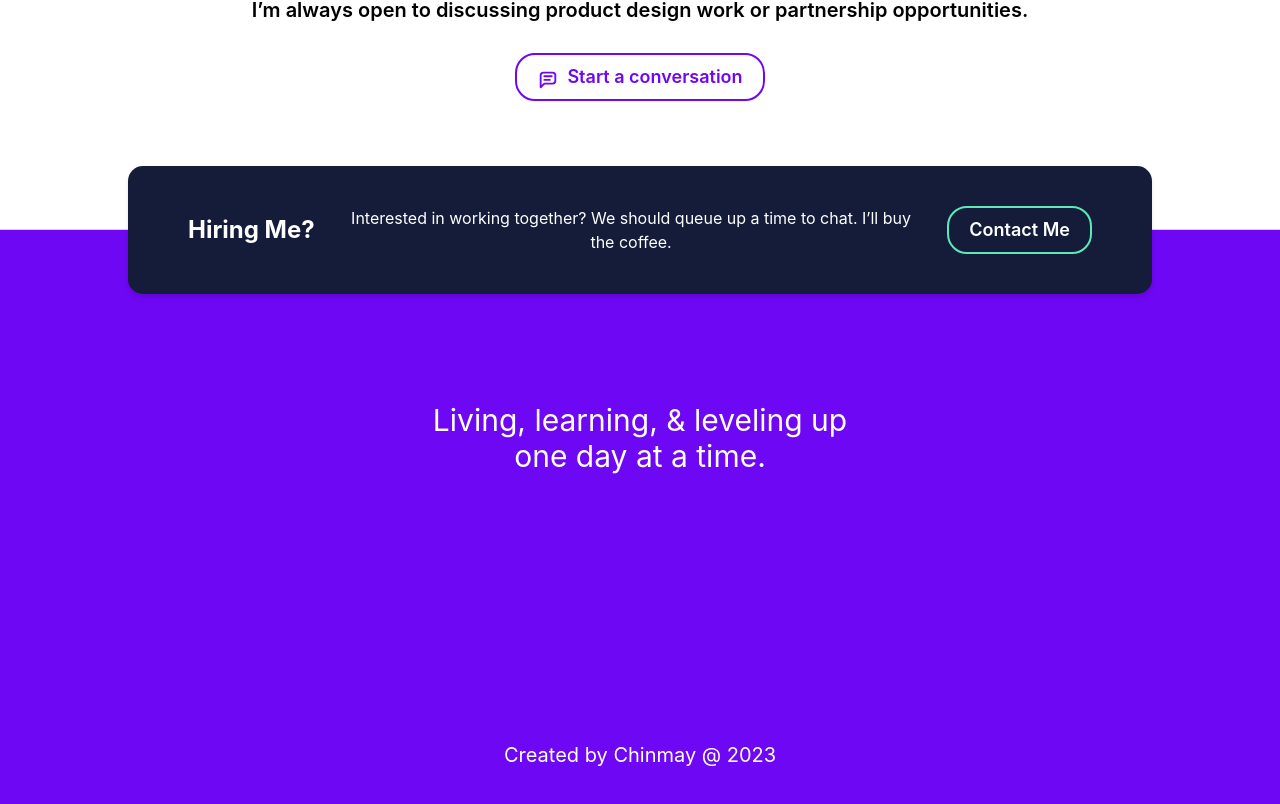
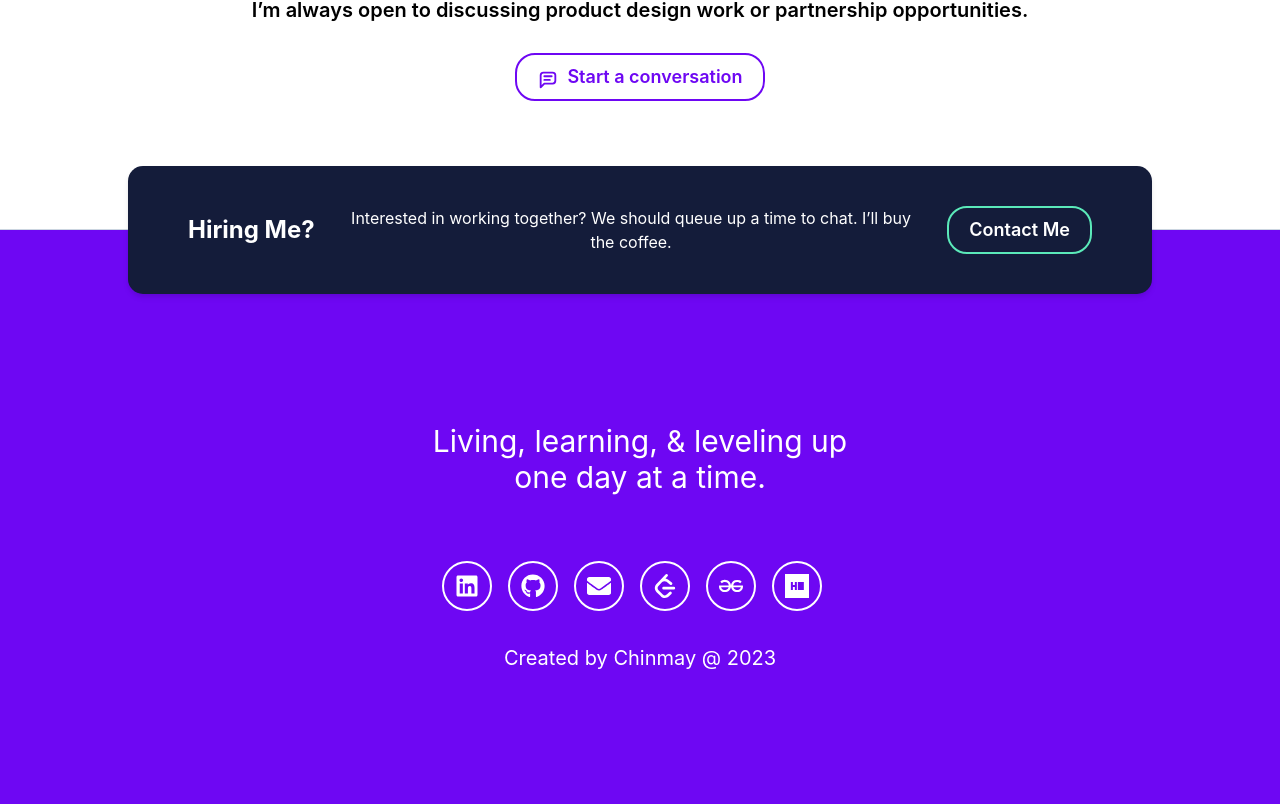
Before and after one commit to Chinmay2660/Portfolio, a React (Create React App) app: page / in a window 1280 px wide. Shown: the part 4116-4920 px from the top of the page. Built offline with nearby package versions, Linux system fonts and the light colour scheme.

Commit message:
Added social media icons in footer

```diff
--- a/src/Components/Footer/Footer.jsx
+++ b/src/Components/Footer/Footer.jsx
@@ -1,5 +1,27 @@
 import React from 'react';
 import { Box, Text } from '@chakra-ui/react';
+import { FaLinkedin, FaGithub, FaEnvelope } from 'react-icons/fa';
+import { SiGeeksforgeeks, SiHackerrank, SiLeetcode } from "react-icons/si";
+
+const iconStyle = {
+    display: 'inline-flex',
+    alignItems: 'center',
+    justifyContent: 'center',
+    width: '50px',
+    height: '50px',
+    borderRadius: '50%',
+    marginRight: '1rem',
+    backgroundColor: '#6e07f3',
+    border: '2px solid white',
+    color: 'white',
+    fontSize: '24px',
+    transition: 'background-color 0.3s ease, color 0.3s ease',
+    textDecoration: 'none',
+    ":hover": {
+        backgroundColor: 'white',
+        color: '#6e07f3',
+    }
+}
 
 const Footer = () => {
     return (
@@ -11,13 +33,22 @@ const Footer = () => {
             position="relative"
             backgroundColor="#6e07f3"
             color="#ffffff"
-            height="612px"
+            height={{ base: 'auto', md: '612px' }}
+            padding={{ base: '-60px', md: '0' }}
         >
-            <Box width="820px" height="500px" display="flex" flexDirection="column" justifyContent="center" marginTop="100px">
-                <Text fontSize="3xl" paddingY="2" lineHeight="1.2" >
+            <Box width="820px" height="500px" display="flex" flexDirection="column" justifyContent="center" marginTop={{ base: '2.5rem', md: '1.5rem' }} marginBottom={{base: '0', md: '0', lg: '0', xl: '0'}}>
+            <Text fontSize={{ base: '2xl', md: '3xl' }} paddingY="2" lineHeight="1.2" >
                     Living, learning, & leveling up <br /> one day at a time.
                 </Text>
-                <Text fontSize="xl" paddingY="2" marginTop="250px">
+                <Box fontSize="xl" paddingY="2" marginTop="50px" display="flex" justifyContent="center">
+                    <a href="https://www.linkedin.com/in/chinmay2660/" target="_blank" rel="noopener noreferrer" style={iconStyle}><FaLinkedin /></a>
+                    <a href="https://github.com/Chinmay2660" target="_blank" rel="noopener noreferrer" style={iconStyle}><FaGithub /></a>
+                    <a href="mailto:bhoirchinmay2014@gmail.com" style={iconStyle}><FaEnvelope /></a>
+                    <a href="https://leetcode.com/Chinmay2660/" target="_blank" rel="noopener noreferrer" style={iconStyle}><SiLeetcode /></a>
+                    <a href="https://auth.geeksforgeeks.org/user/chinmay2660" target="_blank" rel="noopener noreferrer" style={iconStyle}><SiGeeksforgeeks /></a>
+                    <a href="https://www.hackerrank.com/profile/Chinmay2660" target="_blank" rel="noopener noreferrer" style={iconStyle}><SiHackerrank /></a>
+                </Box>
+                <Text fontSize="xl" paddingY="2" marginTop="1rem">
                     Created by Chinmay @ 2023
                 </Text>
             </Box>
@@ -25,4 +56,4 @@ const Footer = () => {
     )
 }
 
-export default Footer
+export default Footer;
```
